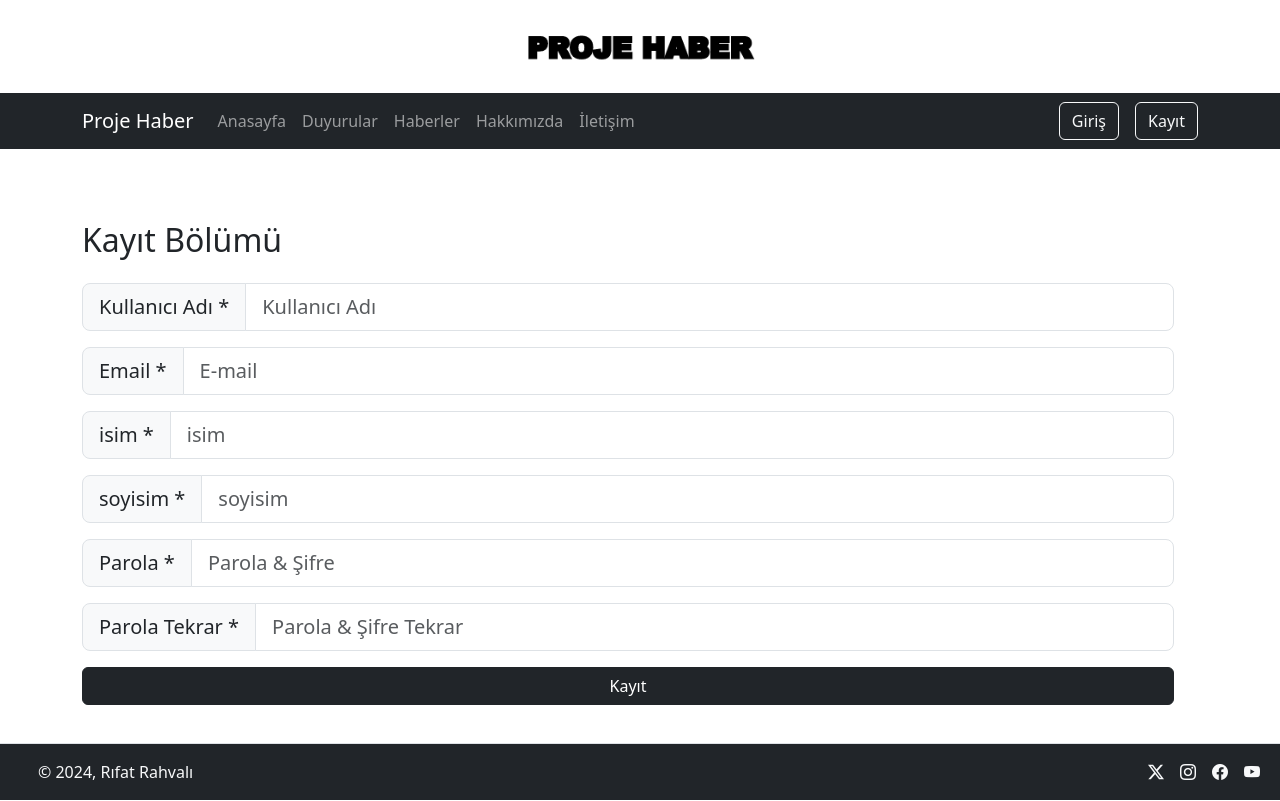
After one commit to rifatrahvali/projehaber, a Django app: page /account/register in a window 1280 px wide. The commit adds this page. Run offline with Django 5.2, Linux system fonts and the light colour scheme; data comes from the database, SQL or seed files in the repository; both versions use the stored data as it was after the commit; some libraries are stand-ins or nearby versions.

Commit message:
oturum işlemleri yapıldı

```diff
--- a/projehaber/haber/urls.py
+++ b/projehaber/haber/urls.py
@@ -11,4 +11,5 @@ urlpatterns = [
     path('news/<slug:slug>/',NewsDetailView.as_view(),name='news-detail'),
     path('category/<slug:slug>/', CategoryDetailView.as_view(),name='category-detail'),
     path('search/',NewsSearchView.as_view(),name='news-search'),
+    path('auth/',AuthView.as_view(),name='auth'),
 ]
--- /dev/null
+++ b/projehaber/kullanici/templates/kullanici/register.html
@@ -0,0 +1,63 @@
+{% extends "base.html" %}
+{% load static %}
+{% block title %} Kayıt - PROJEHABER {% endblock title %}
+{% block page_description %} Ismek Kurs Projesi - PROJE HABER {% endblock page_description %}
+{% block page_keywords %} rifatrahvali, haber, projehaber, proje, ismek {% endblock page_keywords %}
+{% block extracss %}{% endblock extracss %}
+{% block content %}
+
+
+<!-- Kayıt -->
+<div class="row mt-4 mb-5">
+    <!-- Orta Kısım Bölümü -->
+    <div class="row mt-4 mb-5">
+        <!-- Orta Kısım Bölümü Sol-->
+        <div class="col-md-12">
+            <div class="row">
+                <div class="col-md-12">
+                    <h2>Kayıt Bölümü</h2>
+                </div>
+            </div>
+            <div class="row">
+
+                <form method="POST">
+                    {% csrf_token %}
+                    {% if error %}
+                        <div class="alert alert-danger">
+                            {{ error }}
+                        </div>
+                    {% endif %}
+                    <div class="input-group input-group-lg mt-3">
+                        <span class="input-group-text" id="inputGroup-sizing-lg">Kullanıcı Adı *</span>
+                        <input type="text" name="username" class="form-control" aria-label="Sizing example input" aria-describedby="inputGroup-sizing-lg" placeholder="Kullanıcı Adı">
+                    </div>
+                    <div class="input-group input-group-lg mt-3">
+                        <span class="input-group-text" id="inputGroup-sizing-lg">Email *</span>
+                        <input type="email" name="email" class="form-control" aria-label="Sizing example input" aria-describedby="inputGroup-sizing-lg" placeholder="E-mail">
+                    </div>
+                    <div class="input-group input-group-lg mt-3">
+                        <span class="input-group-text" id="inputGroup-sizing-lg">isim *</span>
+                        <input type="text" name="firstname" class="form-control" aria-label="Sizing example input" aria-describedby="inputGroup-sizing-lg" placeholder="isim">
+                    </div>
+                    <div class="input-group input-group-lg mt-3">
+                        <span class="input-group-text" id="inputGroup-sizing-lg">soyisim *</span>
+                        <input type="text" name="lastname" class="form-control" aria-label="Sizing example input" aria-describedby="inputGroup-sizing-lg" placeholder="soyisim">
+                    </div>
+                    <div class="input-group input-group-lg mt-3">
+                        <span class="input-group-text" id="inputGroup-sizing-lg">Parola *</span>
+                        <input type="password" name="password" class="form-control" aria-label="Sizing example input" aria-describedby="inputGroup-sizing-lg" placeholder="Parola & Şifre">
+                    </div>
+                    <div class="input-group input-group-lg mt-3">
+                        <span class="input-group-text" id="inputGroup-sizing-lg">Parola Tekrar *</span>
+                        <input type="password" name="repassword" class="form-control" aria-label="Sizing example input" aria-describedby="inputGroup-sizing-lg" placeholder="Parola & Şifre Tekrar">
+                    </div>
+                    <input type="submit" class="btn btn-dark w-100 mt-3" value="Kayıt">
+                </form>
+
+            </div>
+        </div>
+
+    </div>
+
+</div>
+{% endblock content %}
--- /dev/null
+++ b/projehaber/kullanici/urls.py
@@ -0,0 +1,8 @@
+from django.urls import path
+from . import views
+
+urlpatterns = [
+    path('login',views.login_request,name='login'),
+    path('register',views.register_request,name='register'),
+    path('logout',views.logout_request,name='logout'),
+]
--- a/projehaber/kullanici/views.py
+++ b/projehaber/kullanici/views.py
@@ -1,3 +1,49 @@
-from django.shortcuts import render
+from django.shortcuts import render,redirect
+from django.contrib.auth import authenticate,login
+from django.contrib.auth.models import User
+# Create your views here.
 
-# Create your views here.
+def login_request(request):
+    # post request
+    if request.method == "POST":
+        username = request.POST["username"]
+        password = request.POST["password"]
+
+        #kritere uygun kullanıcı
+        user = authenticate(request,username=username,password=password)
+
+        if user is not None:
+            login(request,user)
+            return redirect("index")
+        else:
+            #parola yanlış ise
+            return render(request,'kullanici/login.html',{"error":"kullanıcı adı / parola yanlış."})
+
+    # get request
+    return render(request,'kullanici/login.html')
+
+def register_request(request):
+    if request.method == "POST":
+        username = request.POST["username"]
+        email = request.POST["email"]
+        firstname = request.POST["firstname"]
+        lastname = request.POST["lastname"]
+        password = request.POST["password"]
+        repassword = request.POST["repassword"]
+
+        if password == repassword:
+            if User.objects.filter(username=username).exists():
+                return render(request,'kullanici/register.html',{"error":"kullanıcı adı kullanılmaktadır"})
+            else:
+                if User.objects.filter(email=email).exists():
+                    return render(request,'kullanici/register.html',{"error":"eposta kullanılmaktadır"})
+                else:
+                    user = User.objects.create_user(username=username,email=email,first_name=firstname,last_name=lastname,password=password)
+                    user.save()
+                    return redirect('login')
+        else:
+            return render(request,'kullanici/register.html',{"error":"parolalar eşleşmiyor."})
+    return render(request,'kullanici/register.html')
+
+def logout_request(request):
+    return redirect("index")
--- a/projehaber/projehaber/settings.py
+++ b/projehaber/projehaber/settings.py
@@ -36,6 +36,7 @@ ALLOWED_HOSTS = []
 
 INSTALLED_APPS = [
     'haber',
+    'kullanici',
     'ckeditor',
     'django.contrib.admin',
     'django.contrib.auth',
--- a/projehaber/projehaber/urls.py
+++ b/projehaber/projehaber/urls.py
@@ -26,6 +26,7 @@ from django.conf import settings
 urlpatterns = [
     path('admin/', admin.site.urls),
     #haberuygulamasının içindeki urls.py dosyası anlamına geliyor.
-    path('',include('haber.urls'))
+    path('',include('haber.urls')),
+    path('account/',include('kullanici.urls')),
 ]+ static(settings.MEDIA_URL, document_root=settings.MEDIA_ROOT) \
 + static(settings.STATIC_URL, document_root=settings.STATIC_ROOT)
--- a/projehaber/templates/base.html
+++ b/projehaber/templates/base.html
@@ -47,12 +47,21 @@
                     </li>
                 </ul>
                 <div class="d-flex">
-                    <form class="d-flex ms-3">
-                        <button class="btn btn-outline-light" type="submit">Giriş</button>
-                    </form>
-                    <form class="d-flex ms-3">
-                        <button class="btn btn-outline-light" type="submit">Kayıt</button>
-                    </form>
+                    {% if user.is_authenticated %}
+                        <form class="d-flex ms-3">
+                            <a href="{% url 'logout' %}" class="btn btn-outline-light">Çıkış</a>
+                        </form>
+                        <form class="d-flex ms-3">
+                            <a href="#" class="btn btn-outline-light">Hoşgeldin, {{user.get_full_name|title}}</a>
+                        </form>
+                    {% else %}
+                        <form class="d-flex ms-3">
+                            <a href="{% url 'login' %}" class="btn btn-outline-light">Giriş</a>
+                        </form>
+                        <form class="d-flex ms-3">
+                            <a href="{% url 'register' %}" class="btn btn-outline-light">Kayıt</a>
+                        </form>
+                    {% endif %}
                 </div>
             </div>
         </div>
--- a/projehaber/templates/category-details.html
+++ b/projehaber/templates/category-details.html
@@ -1,6 +1,6 @@
 {% extends "base.html" %}
 {% load static %}
-{% block title %} Servisler - Duyurular - PROJEHABER {% endblock title %}
+{% block title %} Kategori Detay - PROJEHABER {% endblock title %}
 {% block page_description %} Ismek Kurs Projesi - PROJE HABER {% endblock page_description %}
 {% block page_keywords %} rifatrahvali, haber, projehaber, proje, ismek {% endblock page_keywords %}
 {% block extracss %}{% endblock extracss %}
--- a/projehaber/templates/contacts.html
+++ b/projehaber/templates/contacts.html
@@ -1,6 +1,6 @@
 {% extends "base.html" %}
 {% load static %}
-{% block title %} Servisler - Duyurular - PROJEHABER {% endblock title %}
+{% block title %} İletişim - PROJEHABER {% endblock title %}
 {% block page_description %} Ismek Kurs Projesi - PROJE HABER {% endblock page_description %}
 {% block page_keywords %} rifatrahvali, haber, projehaber, proje, ismek {% endblock page_keywords %}
 {% block extracss %}{% endblock extracss %}
@@ -27,7 +27,7 @@
                 <label for="message" class="form-label">* Mesaj</label>
                 <textarea name="message" id="message" class="form-control" rows="4" required></textarea>
             </div>
-            <a href="#" class="btn btn-primary w-100">Gönder</a>
+            <a href="#" class="btn btn-dark w-100">Gönder</a>
         </div>
     </div>
 </div>
--- a/projehaber/templates/includes/sidebar.html
+++ b/projehaber/templates/includes/sidebar.html
@@ -24,7 +24,7 @@
                                 <div class="mb-3">
                                     <input type="text" name="q" class="form-control" placeholder="Arama Bölümü">
                                 </div>
-                                <button type="submit" class="w-100 btn btn-primary">Haber & İçerik Ara</button>
+                                <button type="submit" class="w-100 btn btn-dark">Haber & İçerik Ara</button>
                             </form>
                         </div>
                     </div>
--- a/projehaber/templates/index.html
+++ b/projehaber/templates/index.html
@@ -49,7 +49,7 @@
                     <p class="card-text">
                         {{newsone.context|safe|truncatechars:100}}
                     </p>
-                    <a href="{% url 'news-detail' slug=newsone.slug %}" class="btn btn-primary">Detaylar</a>
+                    <a href="{% url 'news-detail' slug=newsone.slug %}" class="btn btn-dark">Detaylar</a>
                 </div>
             </div>
         </div>
--- a/projehaber/templates/news-search.html
+++ b/projehaber/templates/news-search.html
@@ -1,6 +1,6 @@
 {% extends "base.html" %}
 {% load static %}
-{% block title %} Servisler - Duyurular - PROJEHABER {% endblock title %}
+{% block title %} icerik ara - PROJEHABER {% endblock title %}
 {% block page_description %} Ismek Kurs Projesi - PROJE HABER {% endblock page_description %}
 {% block page_keywords %} rifatrahvali, haber, projehaber, proje, ismek {% endblock page_keywords %}
 {% block extracss %}{% endblock extracss %}
--- a/projehaber/templates/news.html
+++ b/projehaber/templates/news.html
@@ -1,6 +1,6 @@
 {% extends "base.html" %}
 {% load static %}
-{% block title %} Servisler - Duyurular - PROJEHABER {% endblock title %}
+{% block title %} Haber Arşivi - PROJEHABER {% endblock title %}
 {% block page_description %} Ismek Kurs Projesi - PROJE HABER {% endblock page_description %}
 {% block page_keywords %} rifatrahvali, haber, projehaber, proje, ismek {% endblock page_keywords %}
 {% block extracss %}{% endblock extracss %}
@@ -34,7 +34,7 @@
                                     <p class="card-text">
                                         {{newsone.context|safe|truncatechars:100}}
                                     </p>
-                                    <a href="{% url 'news-detail' slug=newsone.slug %}" class="btn btn-primary">Detaylar</a>
+                                    <a href="{% url 'news-detail' slug=newsone.slug %}" class="btn btn-dark">Detaylar</a>
                                 </div>
                             </div>
                         </div>
--- a/projehaber/templates/notices.html
+++ b/projehaber/templates/notices.html
@@ -1,6 +1,6 @@
 {% extends "base.html" %}
 {% load static %}
-{% block title %} Servisler - Duyurular - PROJEHABER {% endblock title %}
+{% block title %} Duyurular - PROJEHABER {% endblock title %}
 {% block page_description %} Ismek Kurs Projesi - PROJE HABER {% endblock page_description %}
 {% block page_keywords %} rifatrahvali, haber, projehaber, proje, ismek {% endblock page_keywords %}
 {% block extracss %}{% endblock extracss %}
```
Also changed, not shown: projehaber/haber/views.py (+2 -6 lines), projehaber/kullanici/templates/kullanici/login.html (added, +47 -0 lines), projehaber/db.sqlite3.
